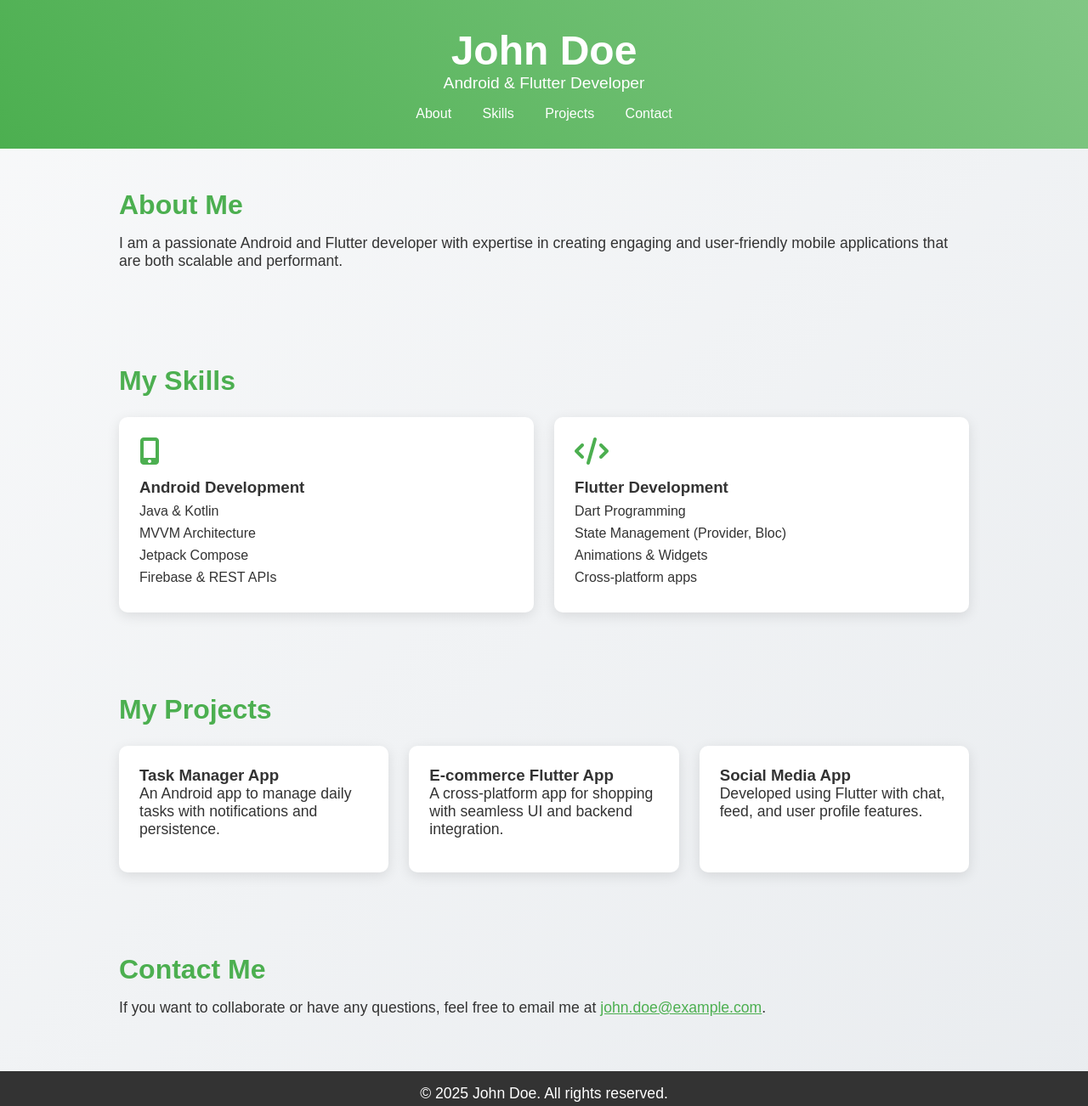
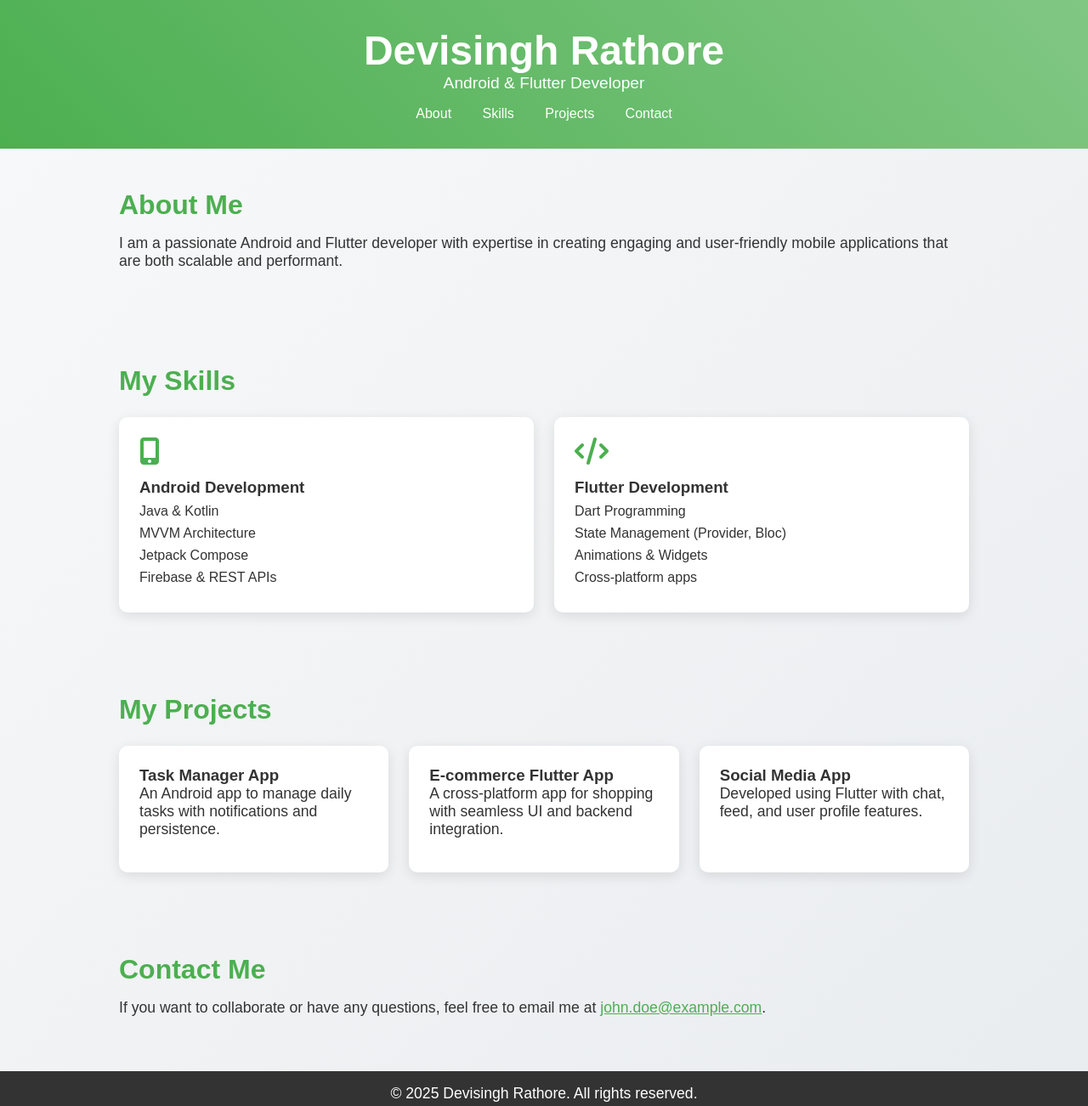
Before and after one commit to DevisinghRathod/my-portfolio, a plain HTML site: page index.html in a window 1280 px wide. Shown: the whole page at 85% size. Drawn offline with Linux system fonts and the light colour scheme.

Commit message:
Update index.html

```diff
--- a/index.html
+++ b/index.html
@@ -3,14 +3,14 @@
 <head>
     <meta charset="UTF-8" />
     <meta name="viewport" content="width=device-width, initial-scale=1.0"/>
-    <title>John Doe - Android & Flutter Developer</title>
+    <title>Devisingh Rathore - Android & Flutter Developer</title>
     <link rel="stylesheet" href="styles.css" />
     <script src="https://kit.fontawesome.com/a076d05399.js" crossorigin="anonymous"></script>
 </head>
 <body>
     <header>
         <div class="container">
-            <h1>John Doe</h1>
+            <h1>Devisingh Rathore</h1>
             <p>Android & Flutter Developer</p>
             <nav>
                 <a href="#about">About</a>
@@ -85,7 +85,7 @@
 
     <footer>
         <div class="container">
-            <p>&copy; 2025 John Doe. All rights reserved.</p>
+            <p>&copy; 2025 Devisingh Rathore. All rights reserved.</p>
         </div>
     </footer>
 
```
